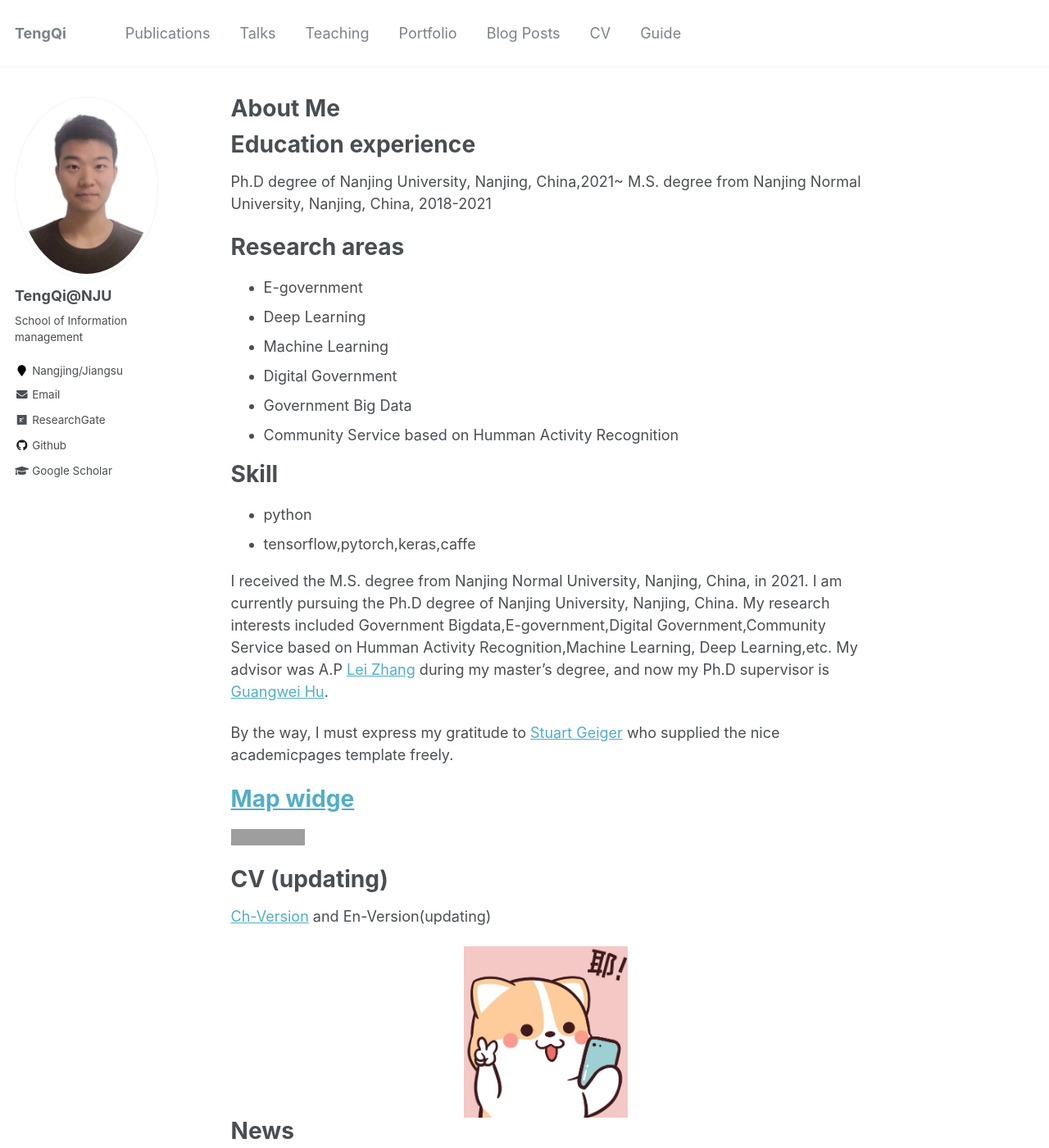
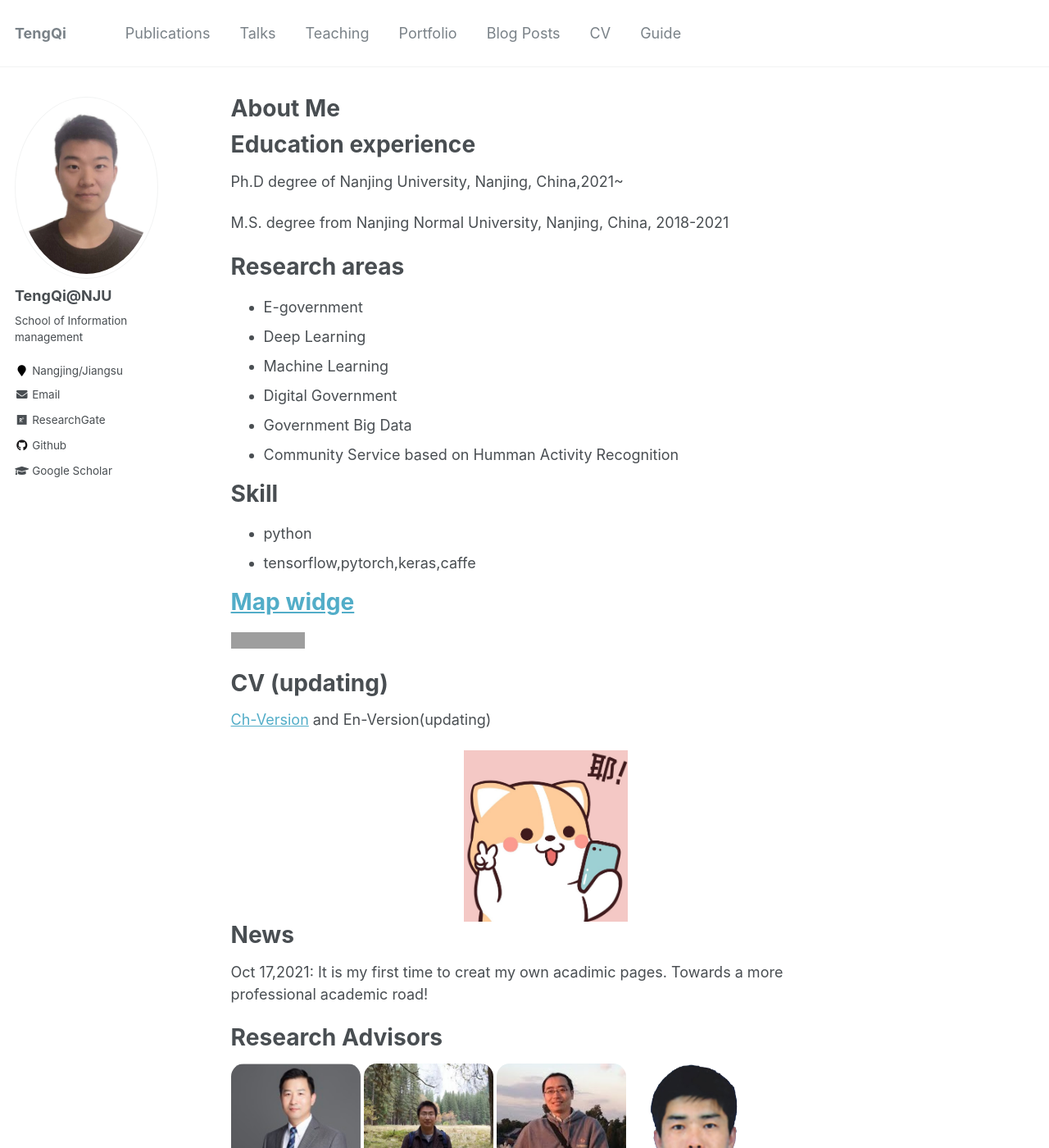
Before and after one commit to tengqi159/tengqi.github.io, a Jekyll site: the page built from _pages/about.md, in a window 1280 px wide and 1400 px high. Shown: the whole window at 82% size. Built offline with Jekyll 4.4.1, drawn with Linux system fonts in a browser that asks for light colours; some of the changed text lies outside the part shown; grey boxes are pictures that could not be loaded.

Commit message:
Update about.md

```diff
--- a/_pages/about.md
+++ b/_pages/about.md
@@ -10,6 +10,7 @@ redirect_from:
 Education experience
 ====
 Ph.D degree of Nanjing University, Nanjing, China,2021~
+
 M.S. degree from Nanjing Normal University, Nanjing, China, 2018-2021
 
 Research areas
@@ -26,13 +27,6 @@ Skill
 - python
 - tensorflow,pytorch,keras,caffe
 
-
-
-
-I received the M.S. degree from Nanjing Normal University, Nanjing, China, in 2021. I am currently pursuing the Ph.D degree of Nanjing University, Nanjing, China.
-My research interests included Government Bigdata,E-government,Digital Government,Community Service based on Humman Activity Recognition,Machine Learning, Deep Learning,etc. My advisor was A.P [Lei Zhang](http://d.njnu.edu.cn/person/3288.html) during my master's degree, and now my Ph.D supervisor is [Guangwei Hu](https://im.nju.edu.cn/hgw/list.htm).
-
-By the way, I must express my gratitude to [Stuart Geiger](https://pages.github.com) who supplied the nice academicpages template freely.
 
 
 [Map widge](https://clustrmaps.com/site/1bkl9)
```
Also changed, not shown: other parts of _pages/about.md (+6 -1 lines).
